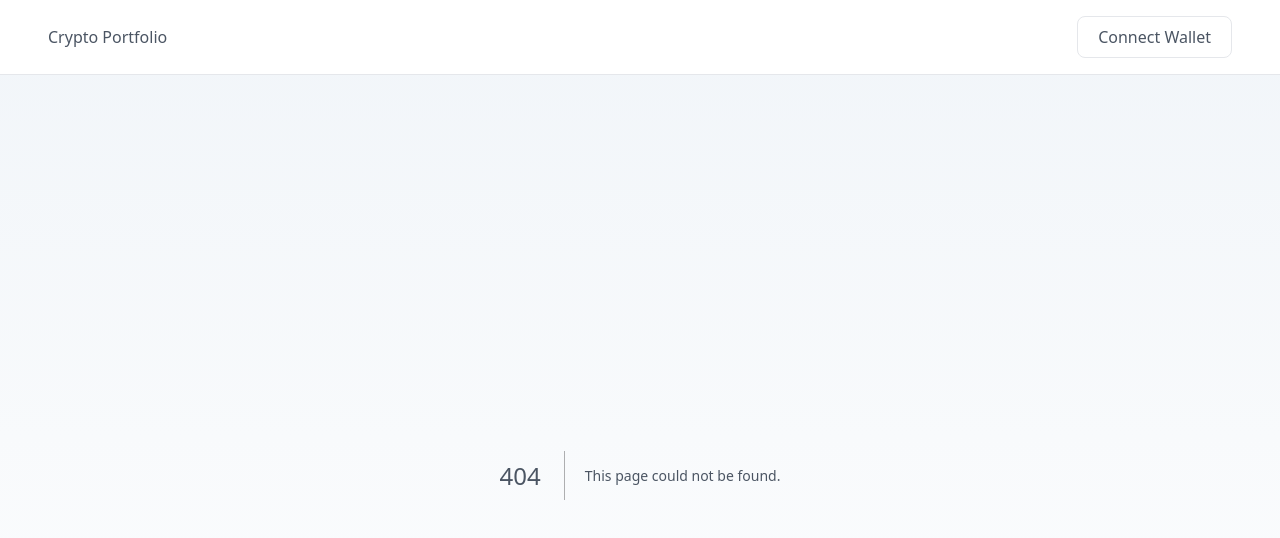
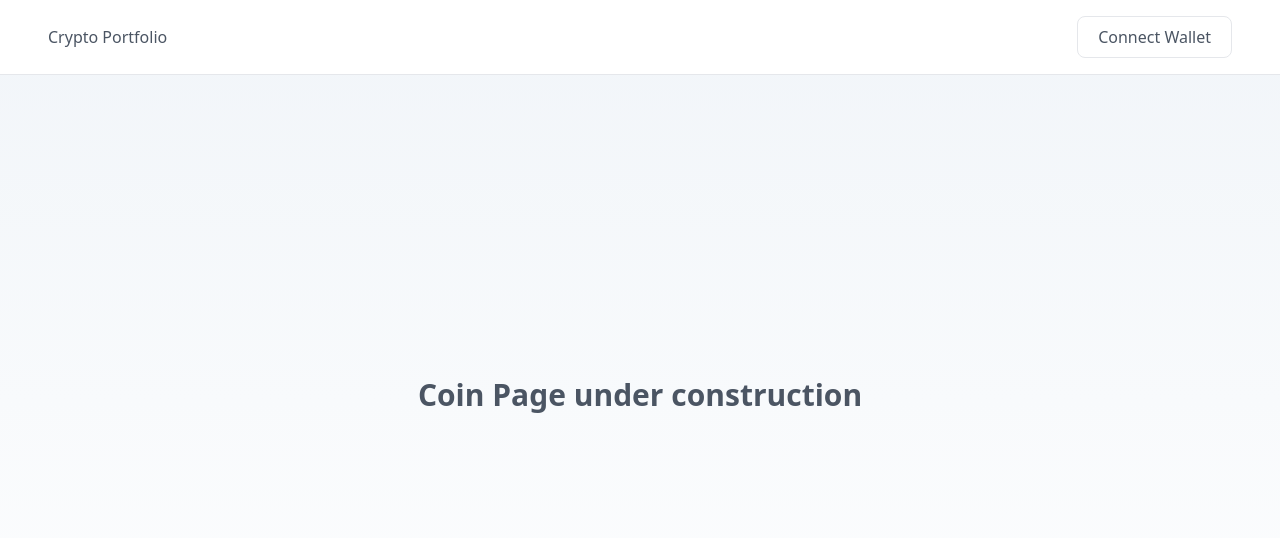
Before and after one commit to cxalem/crypto-portfolio, a Next.js app: page /coins/1 in a window 1280 px wide. Before the commit this address had no page. Shown: the top 538 px of the page. Built offline with nearby package versions, Linux system fonts and the light colour scheme.

Commit message:
coins page message

```diff
--- /dev/null
+++ b/src/app/coins/[coinId]/page.tsx
@@ -0,0 +1,17 @@
+import { NextPage } from "next";
+
+type PageProps = {
+  params: {
+    coinId: string;
+  };
+};
+
+const CoinPage: NextPage<PageProps> = async ({ params: coinId }) => {
+  return (
+    <div className="flex justify-center items-center min-h-[80vh]">
+      <h1 className="text-3xl font-bold">Coin Page under construction</h1>
+    </div>
+  );
+};
+
+export default CoinPage;
--- a/src/app/layout.tsx
+++ b/src/app/layout.tsx
@@ -13,7 +13,7 @@ export default function RootLayout({
 }) {
   return (
     <html lang="en">
-      <body className="text-gray-600 bg-gradient-to-b from-slate-100 to-white">
+      <body className="text-gray-600 bg-gradient-to-b from-slate-100 to-white min-h-screen">
         <nav className="w-full bg-white py-4 px-12 border-b flex justify-between items-center">
           Crypto Portfolio
           <button className="border rounded-lg py-2 px-5 hover:bg-gray-100">
--- a/src/components/CoinCard.tsx
+++ b/src/components/CoinCard.tsx
@@ -1,6 +1,7 @@
 import Image from "next/image";
 import { Tag } from "./Tag";
 import { formatPrice, truncateTitle } from "@/lib";
+import Link from "next/link";
 
 type CoinCardProps = {
   name: string;
@@ -8,6 +9,7 @@ type CoinCardProps = {
   market_cap_rank: number;
   current_price: number;
   image: string;
+  id: string;
 };
 
 export const CoinCard: React.FC<CoinCardProps> = ({
@@ -16,11 +18,15 @@ export const CoinCard: React.FC<CoinCardProps> = ({
   market_cap_rank,
   current_price,
   image,
+  id,
 }) => {
   const formatedPrice = formatPrice(current_price);
 
   return (
-    <div className="flex flex-col justify-center gap-4 border h-fit rounded-lg w-full max-w-xs p-6 bg-white shadow-sm hover:shadow-lg cursor-pointer transition-shadow">
+    <Link
+      href={`/coins/${id}`}
+      className="flex flex-col justify-center gap-4 border h-fit rounded-lg w-full max-w-xs p-6 bg-white shadow-sm hover:shadow-lg cursor-pointer transition-shadow"
+    >
       <div className="flex gap-2 items-center w-full">
         <Image className="" width={40} height={40} src={image} alt="bitcoin" />
         <h2 className="font-bold text-3xl">{truncateTitle(name, 10)}</h2>
@@ -33,6 +39,6 @@ export const CoinCard: React.FC<CoinCardProps> = ({
         </div>
         <span className="font-bold">{formatedPrice}</span>
       </div>
-    </div>
+    </Link>
   );
 };
```
